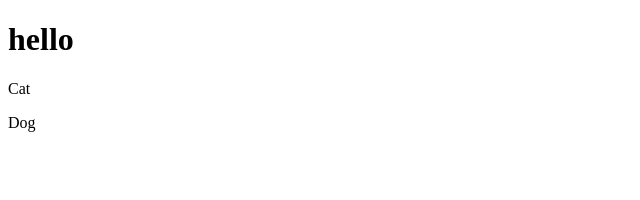
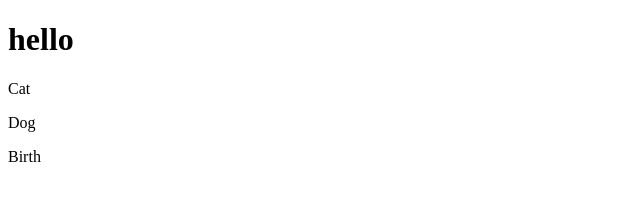
Before and after one commit to Dyna-Hen/prt2, a plain HTML site: page index.html in a window 1280 px wide. Shown: the full height of the page, 0-640 px from the left. Drawn offline with Linux system fonts and the light colour scheme.

Commit message:
add a Birth

```diff
--- a/index.html
+++ b/index.html
@@ -10,5 +10,6 @@
     <h1>hello</h1>
     <p>Cat</p>
     <p>Dog</p>
+    <p>Birth</p>
 </body>
 </html>
```
